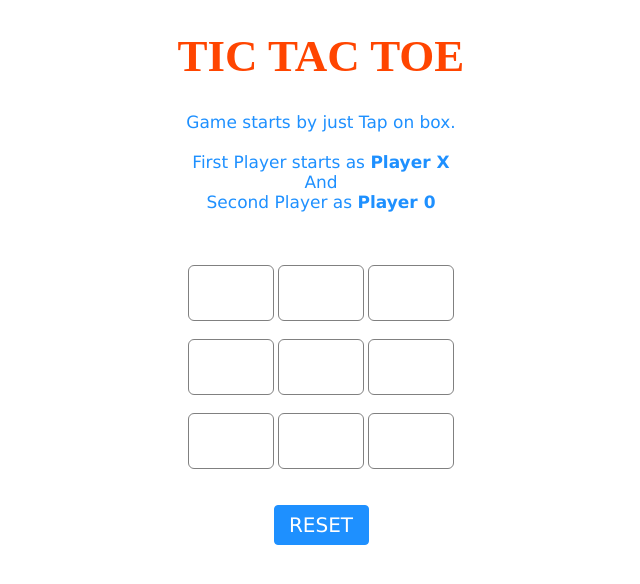
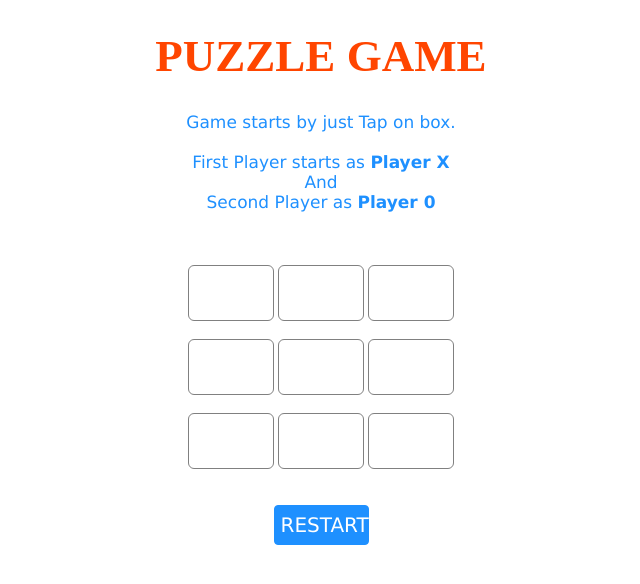
Before and after one commit to MdShoaibulhaq/TIC-TAC-TOE, a website: page index.html in a window 1280 px wide. Shown: the whole page, without its empty margins (319-959 px from the left). Drawn offline with Linux system fonts and the light colour scheme.

Commit message:
Update index.html

```diff
--- a/index.html
+++ b/index.html
@@ -4,9 +4,9 @@
     <meta charset="UTF-8">
     <meta http-equiv="X-UA-Compatible" content="IE=edge">
     <meta name="viewport" content="width=device-width, initial-scale=1.0">
-    <title>Document</title>
+    <title>Game</title>
     <script>
-        // Function called whenever user tab on any box
+     // Function called whenever user tab on any box
 function myfunc() {
 
  // Setting DOM to all boxes or input field
@@ -444,8 +444,9 @@ function myfunc_11() {
     </style>
 </head>
 <body>
+
     <div id="main">
-        <h1>TIC TAC TOE</h1>
+        <h1>PUZZLE GAME</h1>
 
         <!-- Game Instructions -->
         <p id="ins">Game starts by just Tap on
@@ -487,7 +488,7 @@ function myfunc_11() {
         <!-- Grid end here  -->
         <br><br><br>
         <!-- Button to reset game -->
-        <button id="but" onclick="myfunc_2()">RESET</button>
+        <button id="but" onclick="myfunc_2()">RESTART</button>
 
         <br><br>
         <!-- Space to show player turn -->
```
